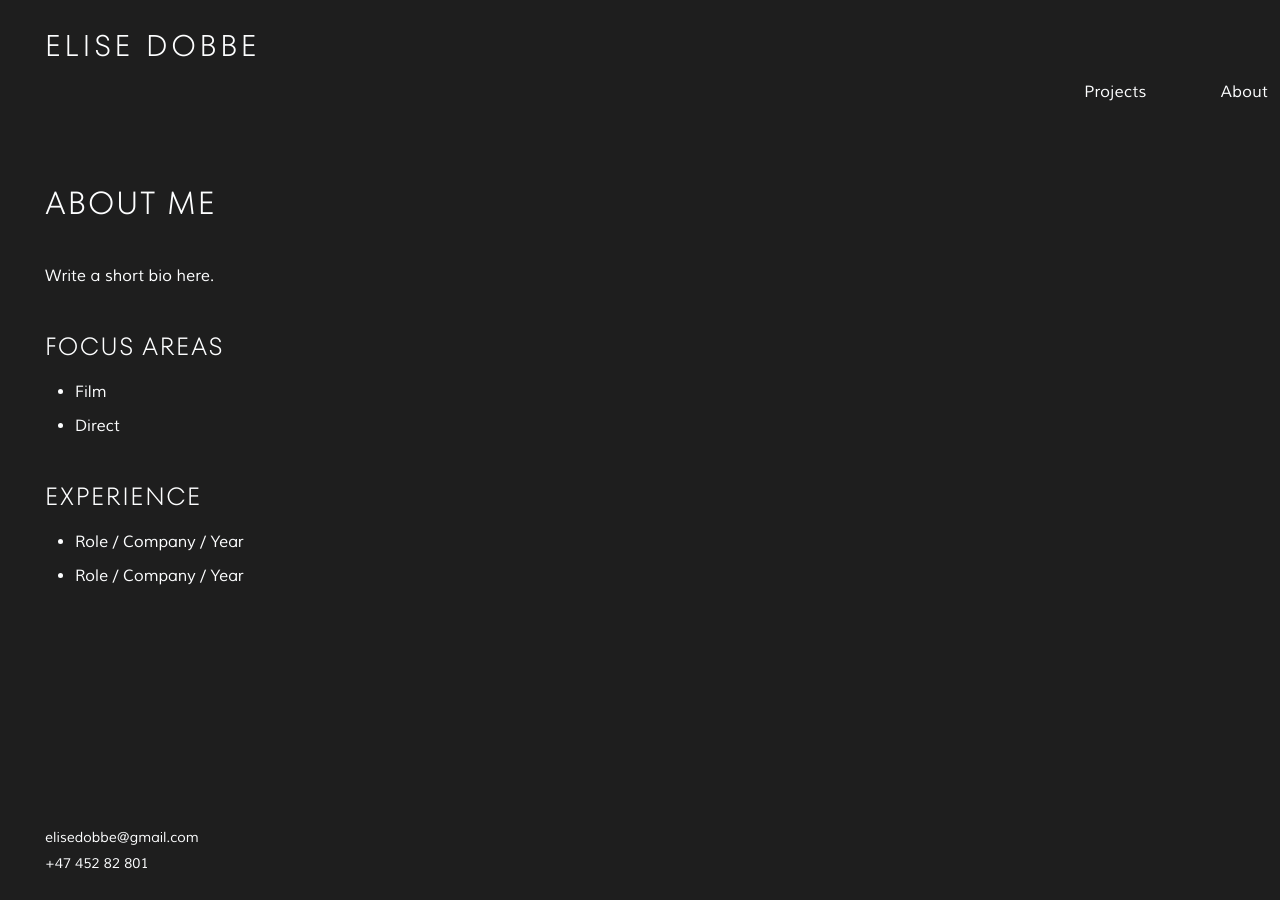
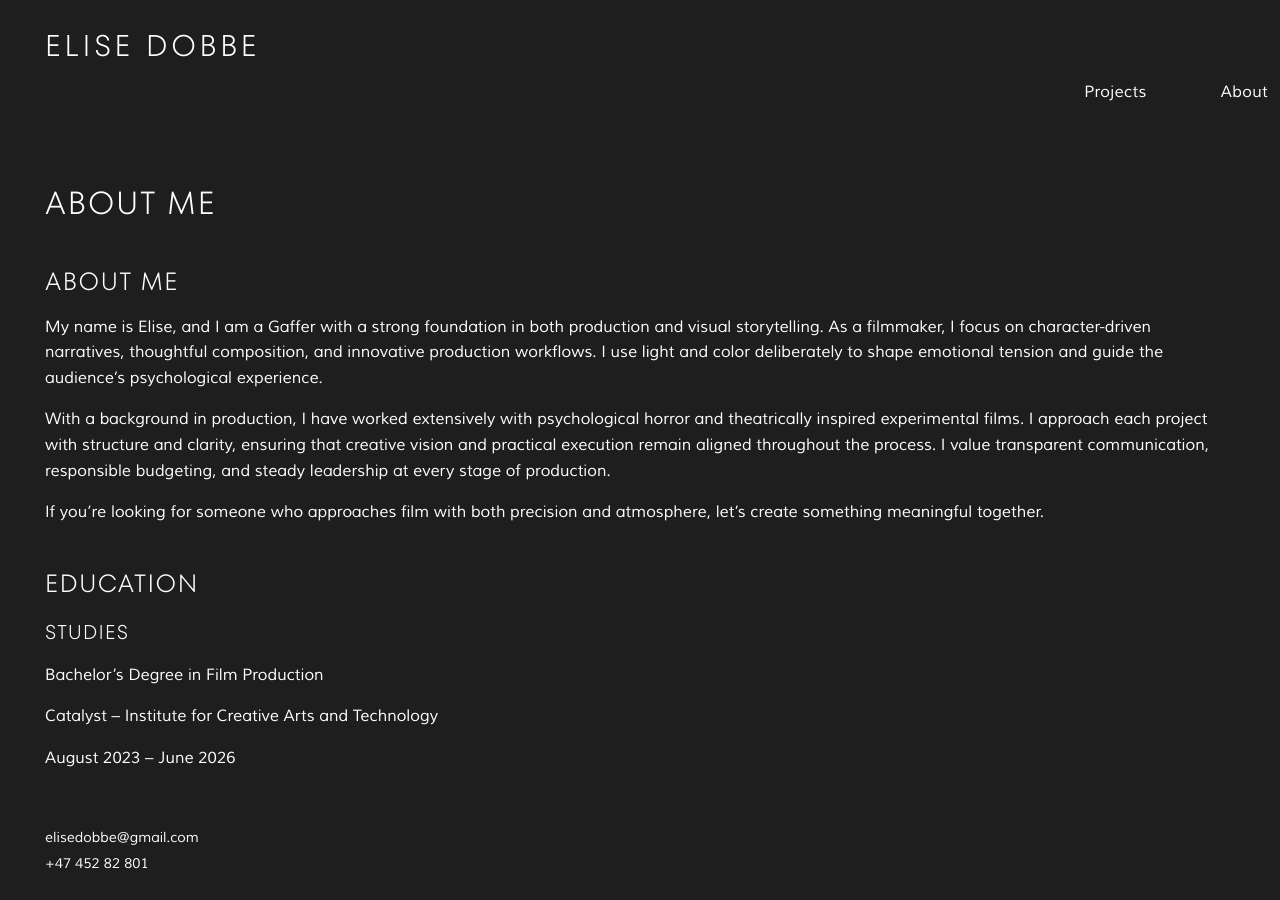
Before and after one commit to elisedobbe/portfolio, an MkDocs documentation site: the page built from docs/about.md, in a window 1280 px wide. Built offline with MkDocs 1.6.1 and Material for MkDocs 9.7.7, drawn with Linux system fonts in a browser that asks for light colours.

Commit message:
Update about.md

```diff
--- a/docs/about.md
+++ b/docs/about.md
@@ -1,11 +1,47 @@
-# About me
+<!-- docs/about.md -->
 
-Write a short bio here.
+<h1 class="sr-only">About me</h1>
 
-## Focus areas
-- Film
-- Direct
+<section class="about-hero" style="background-image: url('assets/images/about-hero.jpg');">
+  <div class="about-hero__gradient"></div>
+</section>
 
-## Experience
-- Role / Company / Year
-- Role / Company / Year
+<section class="about-panel">
+  <div class="about-grid">
+
+    <div class="about-col">
+      <h2>ABOUT ME</h2>
+
+      <p>
+        My name is Elise, and I am a Gaffer with a strong foundation in both production
+        and visual storytelling. As a filmmaker, I focus on character-driven narratives,
+        thoughtful composition, and innovative production workflows. I use light and
+        color deliberately to shape emotional tension and guide the audience’s
+        psychological experience.
+      </p>
+
+      <p>
+        With a background in production, I have worked extensively with psychological
+        horror and theatrically inspired experimental films. I approach each project
+        with structure and clarity, ensuring that creative vision and practical execution
+        remain aligned throughout the process. I value transparent communication,
+        responsible budgeting, and steady leadership at every stage of production.
+      </p>
+
+      <p>
+        If you’re looking for someone who approaches film with both precision and
+        atmosphere, let’s create something meaningful together.
+      </p>
+    </div>
+
+    <div class="about-col">
+      <h2>EDUCATION</h2>
+
+      <h3>STUDIES</h3>
+      <p>Bachelor’s Degree in Film Production</p>
+      <p>Catalyst – Institute for Creative Arts and Technology</p>
+      <p>August 2023 – June 2026</p>
+    </div>
+
+  </div>
+</section>
```
